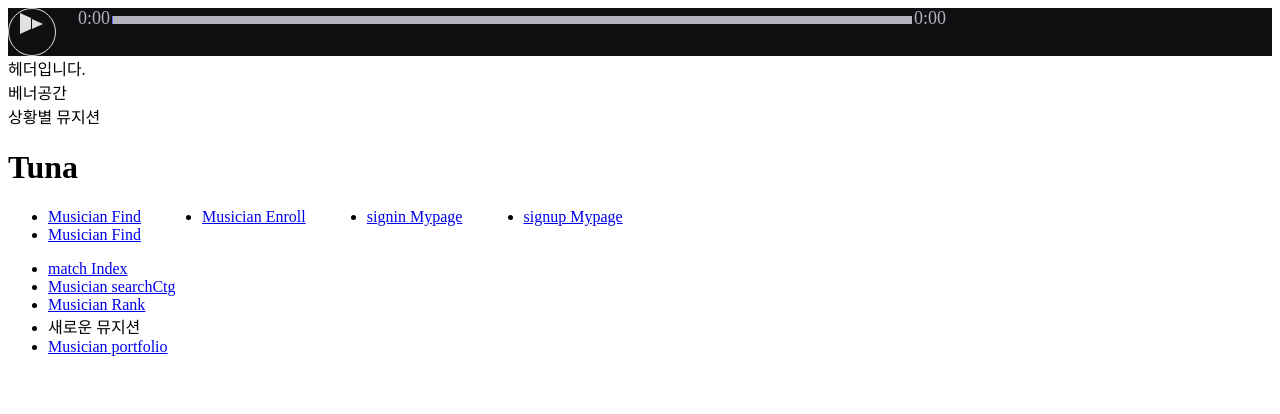
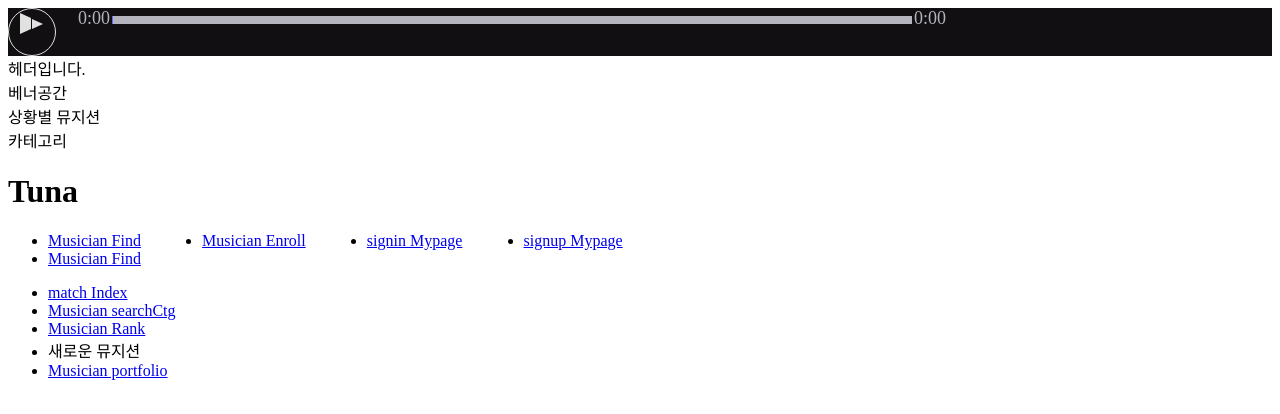
Before and after one commit to wiseseo/Team_Web_3_Client, a Next.js app: page / in a window 1280 px wide. Shown: the top 414 px of the page. Built offline with nearby package versions, Linux system fonts and the light colour scheme.

Commit message:
add category #30

```diff
--- /dev/null
+++ b/components/Category/index.tsx
@@ -0,0 +1,9 @@
+import * as React from "react";
+
+interface Props {}
+
+const Category = (props: Props) => {
+  return <div>카테고리</div>;
+};
+
+export default Category;
--- a/pages/index.tsx
+++ b/pages/index.tsx
@@ -5,6 +5,7 @@ import Head from "next/head";
 import Header from "../components/Header";
 import Banner from "../components/Banner";
 import SituationList from "../components/SituationList";
+import Category from "../components/Category";
 import AudioPlayer from "../components/AudioPlayer";
 
 const Title = styled.h1`
@@ -27,6 +28,7 @@ const Index: React.FC = () => {
       <Header />
       <Banner />
       <SituationList />
+      <Category />
       <Title>Tuna</Title>
 
       <ul>
```
